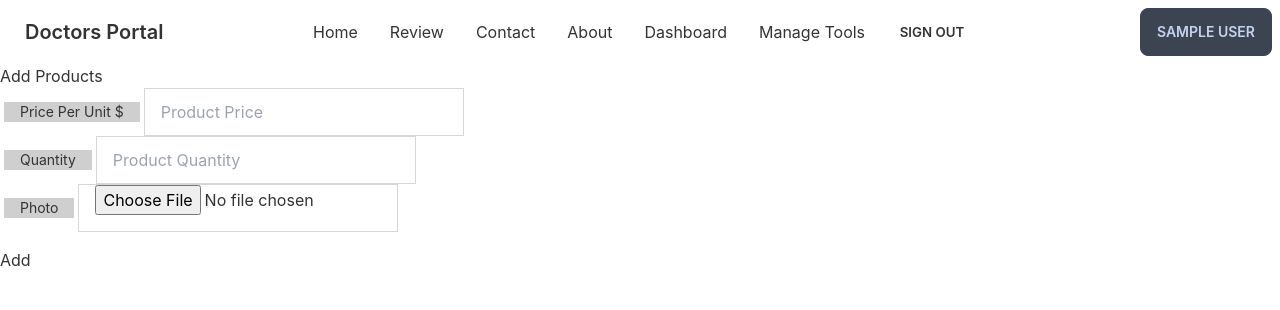
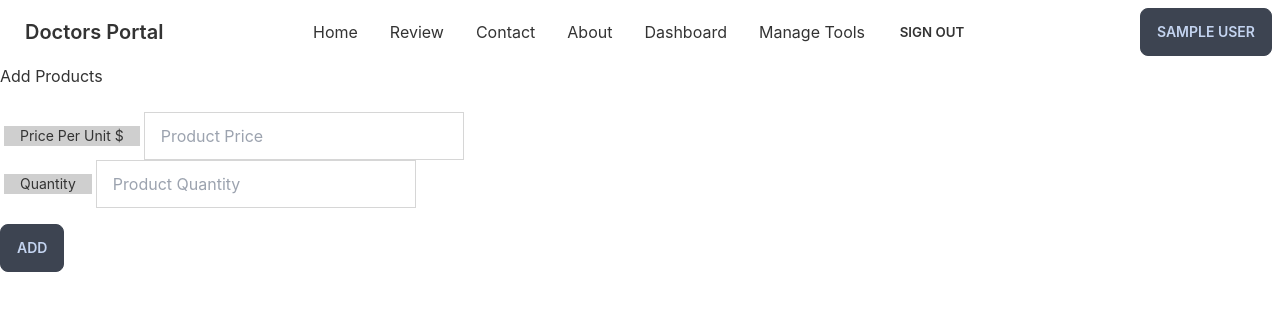
Before and after one commit to Bl4ckSlayer/Bike-Tools, a React (Create React App) app: page /update/1 in a window 1280 px wide. Shown: the top 310 px of the page. Built offline with nearby package versions, Linux system fonts and the light colour scheme; no server answers; sample sign-in values are in the browser's storage.

Commit message:
updateproducts

```diff
--- a/src/Component/Page/Dashboard/UpdateProducts.js
+++ b/src/Component/Page/Dashboard/UpdateProducts.js
@@ -48,6 +48,7 @@ const UpdateProducts = () => {
     //                 img: img
     //             }
     const updatedProduct = {
+      price: data.price,
       quantity: data.quantity,
     };
     console.log(product);
@@ -76,6 +77,11 @@ const UpdateProducts = () => {
 
           <div class="right-add d-flex align-items-center justify-content-center">
             <form onSubmit={handleSubmit(onSubmit)}>
+              <input type="text" value={product[0]?.name} />
+              <img src={product[0]?.img} alt="" />
+              <p>{product[0]?.description}</p>
+              <p>{product[0]?.price}</p>
+              <p>{product[0]?.quantity}</p>
               <div className="input-group w-75 mx-auto">
                 <label className="label">
                   <span className="label-text">Price Per Unit $</span>
@@ -125,7 +131,7 @@ const UpdateProducts = () => {
                 </label>
               </div>
 
-              <div className="input-group w-75 mx-auto">
+              {/* <div className="input-group w-75 mx-auto">
                 <label className="label">
                   <span className="label-text">Photo</span>
                 </label>
@@ -146,10 +152,10 @@ const UpdateProducts = () => {
                     </span>
                   )}
                 </label>
-              </div>
+              </div> */}
 
               <input
-                className="form-submit button-33 w-75 mx-auto mt-4"
+                className="form-submit btn w-75 mx-auto mt-4"
                 type="submit"
                 value="Add"
               />
--- a/src/Component/Page/Dashboard/UpdateProfile.js
+++ b/src/Component/Page/Dashboard/UpdateProfile.js
@@ -3,7 +3,7 @@ import auth from "../../../firebase.init";
 import { useAuthState } from "react-firebase-hooks/auth";
 import { toast } from "react-toastify";
 const UpdateProfile = ({ treatment, setTreatment, setUsers }) => {
-  const { name, _id } = treatment;
+  const { name } = treatment;
   const [user] = useAuthState(auth);
   console.log(treatment);
   const handleBooking = (event) => {
```
Also changed, not shown: src/Component/Page/AllTools/Tools.js (+0 -30 lines).
